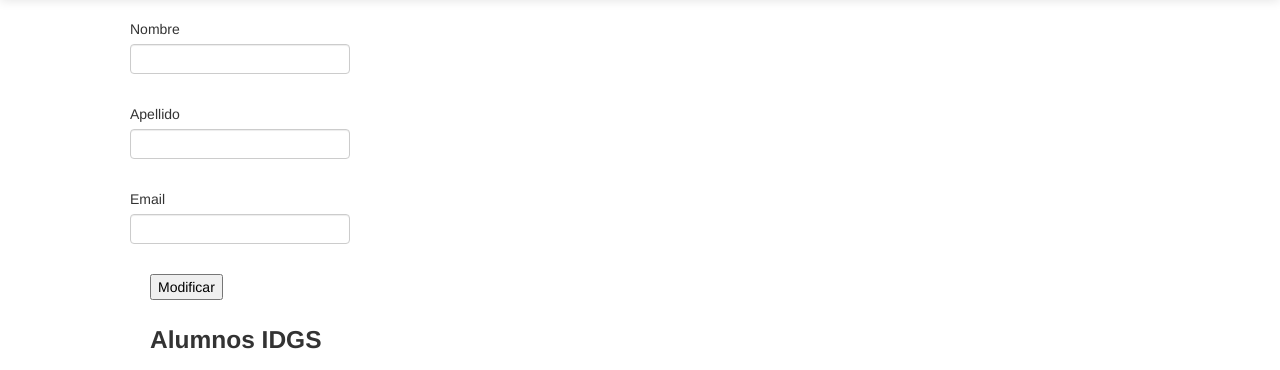
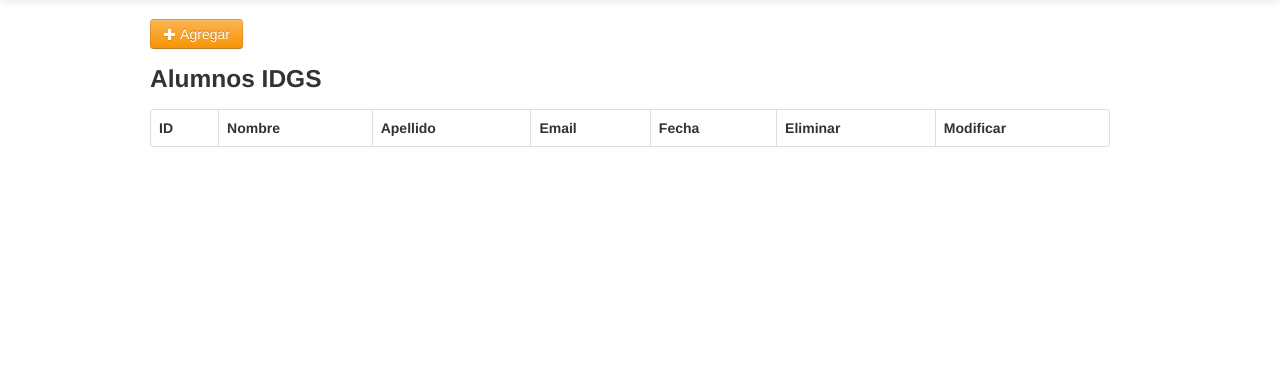
Before and after one commit to IDGS-802-20001402/IDGS802_FLASK_BD, a Flask app: page /ABCompleto in a window 1280 px wide. Shown: the part 41-411 px from the top of the page. Run offline with Flask 3, Linux system fonts and the light colour scheme; lists and menus that the app fills with data are empty; some libraries are stand-ins or nearby versions.

Commit message:
03/11/2023

```diff
--- a/app.py
+++ b/app.py
@@ -34,7 +34,7 @@ def index():
         alumno = Alumnos(form.nombre.data, form.apellido.data, form.email.data)
         db.session.add(alumno)
         db.session.commit()
-        return redirect(url_for('index'))
+        return redirect(url_for('ABCompleto'))
     return render_template('index.html', form=form)
 
 @app.route('/modificar/<id>', methods=['GET', 'POST'])
--- a/templates/ABCompleto.html
+++ b/templates/ABCompleto.html
@@ -3,25 +3,10 @@
 {% from "_macro.html" import render_field %}
 <div class="container">
     <div class="row">
-        <form name="sent" action="/ABCompleto" id="form1" method="POST">
-            <div class="row control-group">
-                <div class="form-group col-xs-12 float-label-form-group controls">
-                    {{ render_field(form.nombre, class="form-control") }}
-                </div>
-            </div>
-            <div class="row control-group">
-                <div class="form-group col-xs-12 float-label-form-group controls">
-                    {{ render_field(form.apellido, class="form-control") }}
-                </div>
-            </div>
-            <div class="row control-group">
-                <div class="form-group col-xs-12 float-label-form-group controls">
-                    {{ render_field(form.email, class="form-control") }}
-                </div>
-            </div>
-            <input type="hidden" name="csrf_token" value="{{ csrf_token() }}">
-            <input type="submit" value="Modificar" id="reg-alumn" name="modifica">
-        </form>
+        <a href="/" class="btn btn-warning">
+            <i class="icon-plus icon-white"></i> Agregar
+        </a>
+
         <h3>Alumnos IDGS</h3>
         <table class="table table-striped table-bordered">
             <thead>
@@ -47,7 +32,7 @@
                     <th>
                         <form action="/eliminar/{{alumno.id}}" method="POST">
                             <input type="hidden" name="csrf_token" value="{{ csrf_token() }}">
-                            <input type="submit" value="Eliminar" id="reg-alumn" name="elimina">
+                            <input type="submit" value="Eliminar" id="reg-alumn" name="elimina" class="btn btn-danger">
                         </form>
                     </th>
                     <th>
```
Also changed, not shown: db.py (added, +11 -0 lines), requirements.txt (+11 -8 lines), temApp.py (added, +31 -0 lines), 1 other file.
